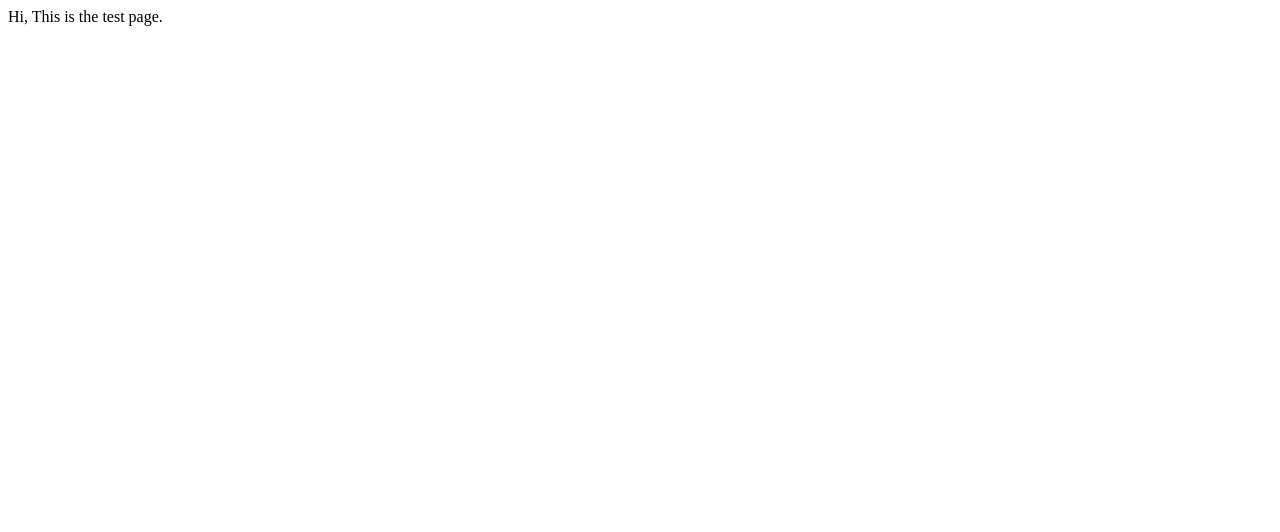
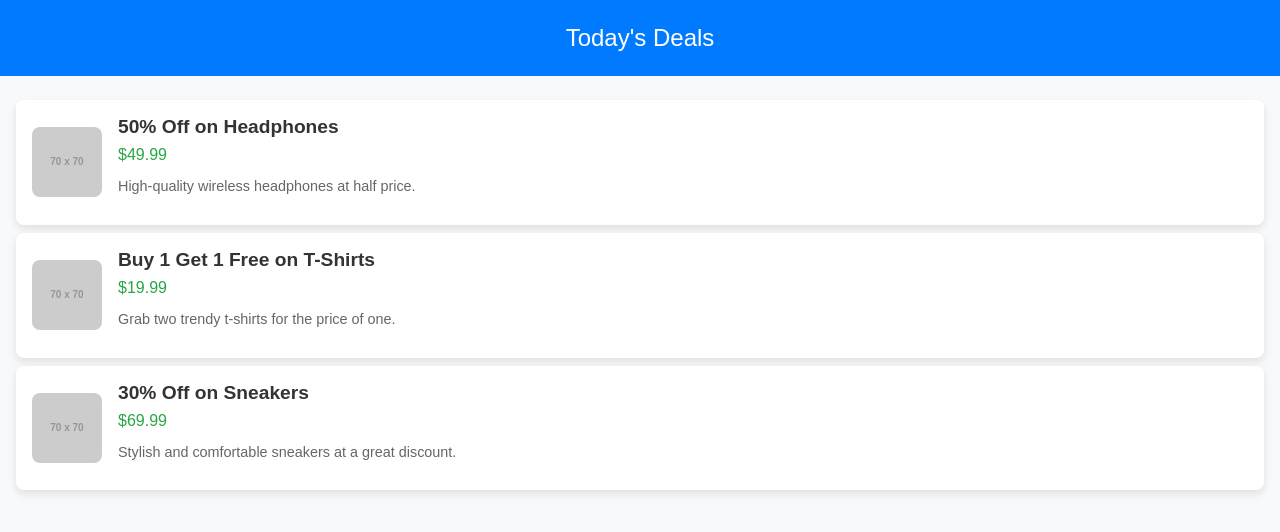
Before and after one commit to tonybbsr/test-page, a plain HTML site: page index.html in a window 1280 px wide. Drawn offline with Linux system fonts and the light colour scheme; placeholder pictures from the web are drawn by us.

Commit message:
Update index.html
update

```diff
--- a/index.html
+++ b/index.html
@@ -1,5 +1,99 @@
-<html>
-  <body>
-    Hi, This is the test page.
-  </body>
+<!DOCTYPE html>
+<html lang="en">
+<head>
+  <meta charset="UTF-8">
+  <meta name="viewport" content="width=device-width, initial-scale=1.0">
+  <title>Deals List</title>
+  <style>
+    body {
+      font-family: Arial, sans-serif;
+      margin: 0;
+      padding: 0;
+      background-color: #f8f9fa;
+    }
+
+    .container {
+      padding: 1em;
+    }
+
+    .header {
+      text-align: center;
+      background-color: #007bff;
+      color: #fff;
+      padding: 1em 0;
+      font-size: 1.5em;
+    }
+
+    .deal {
+      background-color: #fff;
+      border-radius: 8px;
+      padding: 1em;
+      margin: 0.5em 0;
+      box-shadow: 0px 4px 8px rgba(0, 0, 0, 0.1);
+      display: flex;
+      align-items: center;
+    }
+
+    .deal-image {
+      width: 70px;
+      height: 70px;
+      border-radius: 8px;
+      margin-right: 1em;
+      object-fit: cover;
+    }
+
+    .deal-content {
+      flex: 1;
+    }
+
+    .deal-title {
+      font-size: 1.2em;
+      font-weight: bold;
+      color: #333;
+      margin: 0;
+    }
+
+    .deal-price {
+      font-size: 1em;
+      color: #28a745;
+      margin: 0.5em 0 0;
+    }
+
+    .deal-description {
+      font-size: 0.9em;
+      color: #666;
+    }
+  </style>
+</head>
+<body>
+  <div class="header">Today's Deals</div>
+  <div class="container">
+    <div class="deal">
+      <img src="https://via.placeholder.com/70" alt="Deal Image" class="deal-image">
+      <div class="deal-content">
+        <p class="deal-title">50% Off on Headphones</p>
+        <p class="deal-price">$49.99</p>
+        <p class="deal-description">High-quality wireless headphones at half price.</p>
+      </div>
+    </div>
+
+    <div class="deal">
+      <img src="https://via.placeholder.com/70" alt="Deal Image" class="deal-image">
+      <div class="deal-content">
+        <p class="deal-title">Buy 1 Get 1 Free on T-Shirts</p>
+        <p class="deal-price">$19.99</p>
+        <p class="deal-description">Grab two trendy t-shirts for the price of one.</p>
+      </div>
+    </div>
+
+    <div class="deal">
+      <img src="https://via.placeholder.com/70" alt="Deal Image" class="deal-image">
+      <div class="deal-content">
+        <p class="deal-title">30% Off on Sneakers</p>
+        <p class="deal-price">$69.99</p>
+        <p class="deal-description">Stylish and comfortable sneakers at a great discount.</p>
+      </div>
+    </div>
+  </div>
+</body>
 </html>
```
